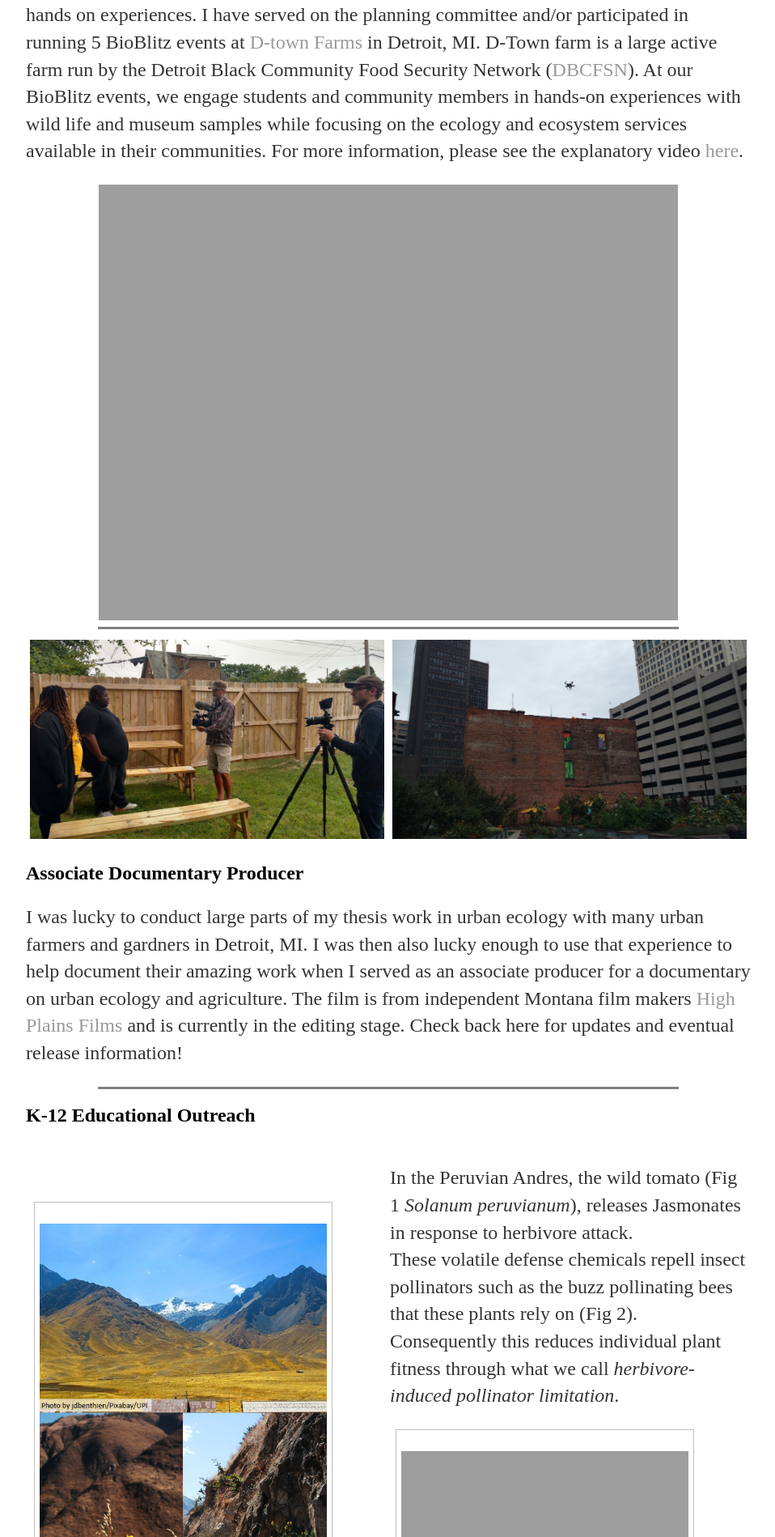
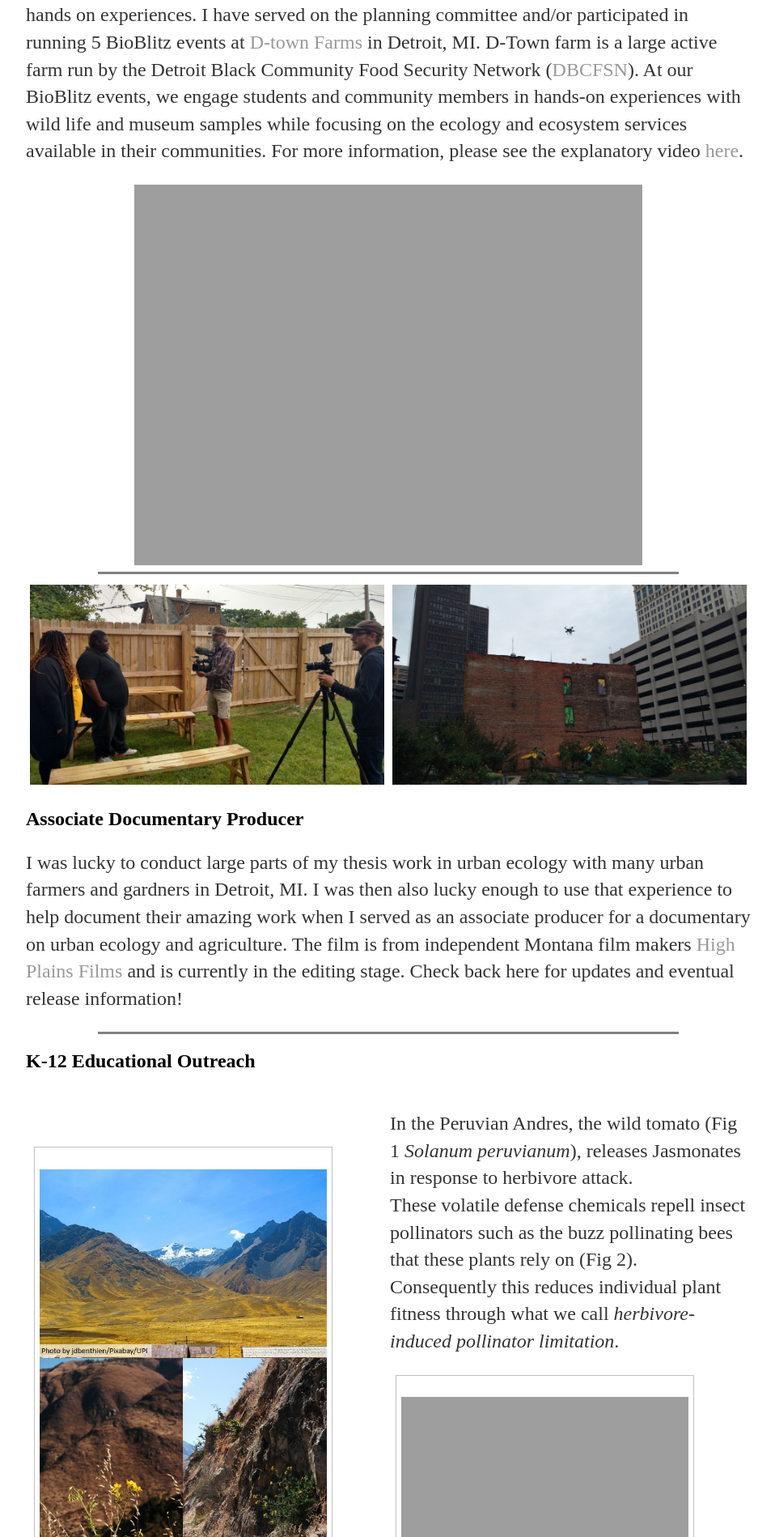
Before and after one commit to prglaum/prglaum.github.io, a Jekyll site: the page built from outreach/index.html, in a window 1280 px wide. Shown: the part 557-2455 px from the top of the page at 81% size, without its empty margins (160-1118 px from the left). Built offline with Jekyll 4.4.1, drawn with Linux system fonts in a browser that asks for light colours.

Commit message:
Update index.html

```diff
--- a/outreach/index.html
+++ b/outreach/index.html
@@ -18,7 +18,7 @@ title: Outreach & Service
 	with wild life and museum samples while focusing on the ecology and ecosystem services available in their communities.
 	For more information, please see the explanatory video <a href="https://www.youtube.com/watch?v=6ITXCHrL4Q0" target="_blank" rel="noopener noreferrer">here</a>. </p>
 <div style="text-align: center">
-	<img src="{{site.url}}/docs/assets/images/bioBlitzCircle.PNG" alt="bioBlitzCircle" style="width:80%" align="center">
+	<img src="{{site.url}}/docs/assets/images/bioBlitzCircle.PNG" alt="bioBlitzCircle" style="width:70%" align="center">
 </div>
 <!-- <div class="rowCentered">
   <div class="columnTwo">
```
